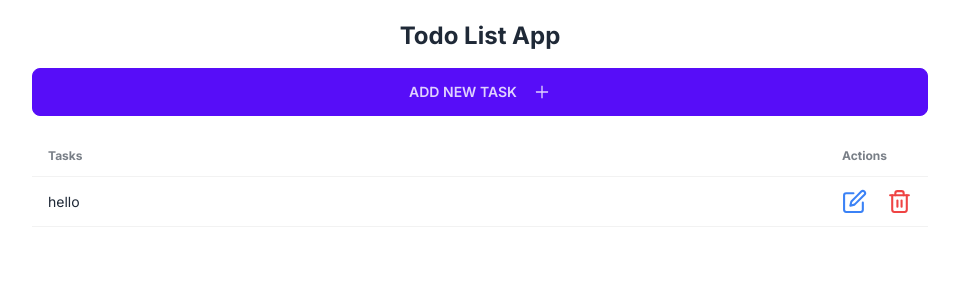
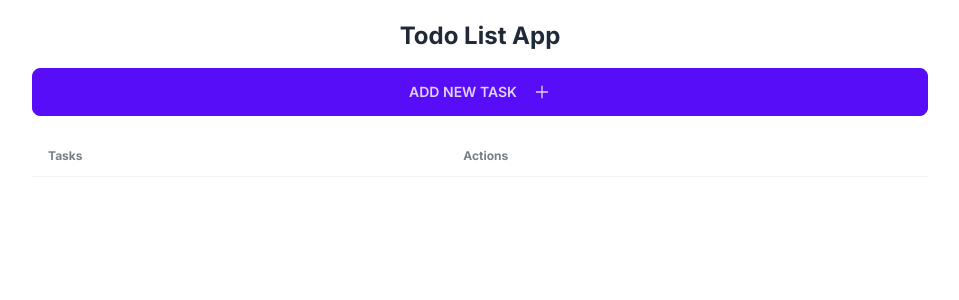
Before and after one commit to kaitbrabec/todo_nextjs, a Next.js app: page / in a window 1280 px wide. Shown: the top 300 px of the page, without its empty margins (160-1119 px from the left). Built offline with nearby package versions, Linux system fonts and the light colour scheme; data requests are answered from the project's data file.

Commit message:
fix ITask array issue

```diff
--- a/api.ts
+++ b/api.ts
@@ -30,7 +30,7 @@ import { ITask } from "./types/tasks";
 
 const baseURL = 'http://localhost:3001';
 
-export const getAllTodos = async (): Promise<ITask> => {
+export const getAllTodos = async (): Promise<ITask[]> => {
     const res = await fetch(`${baseURL}/tasks`, { cache: 'no-store' });
     const todos = await res.json();
     return todos;
--- a/app/page.tsx
+++ b/app/page.tsx
@@ -1,6 +1,7 @@
 import { getAllTodos } from "@/api";
 import AddTask from "./components/AddTask";
 import TodoList from "./components/TodoList";
+
 
 
 export default async function Home() {
--- a/data/todos.json
+++ b/data/todos.json
@@ -1,8 +1,3 @@
 {
-  "tasks": [
-    {
-      "id": "69265b46-3448-42f0-b9e1-10f116913c89",
-      "text": "hello"
-    }
-  ]
+  "tasks": []
 }
--- a/types/tasks.ts
+++ b/types/tasks.ts
@@ -1,4 +1,4 @@
 export interface ITask {
     id: string,
-    text: string
+    text: string,
 }
```
